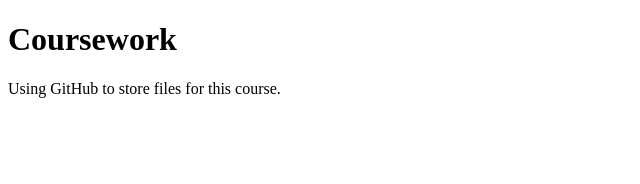
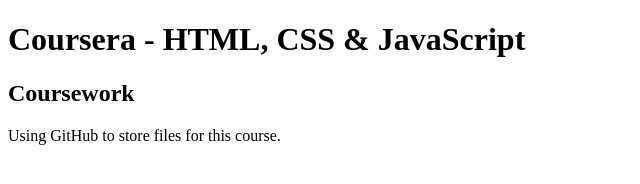
Before and after one commit to mdevedu/coursera-test, a plain HTML site: page index.html in a window 1280 px wide. Shown: the whole page, without its empty margins (0-640 px from the left). Drawn offline with Linux system fonts and the light colour scheme.

Commit message:
Updating index pages

```diff
--- a/index.html
+++ b/index.html
@@ -6,7 +6,8 @@
 	<title>Coursera - HTML, CSS & JavaScript</title>
 </head>
 <body>
-<h1>Coursework</h1>
+<h1>Coursera - HTML, CSS & JavaScript</h1>
+<h2>Coursework</h2>
 <p>Using GitHub to store files for this course.</p>
 </body>
 </html>
```
Also changed, not shown: site/index.html (+1 -1 lines).
